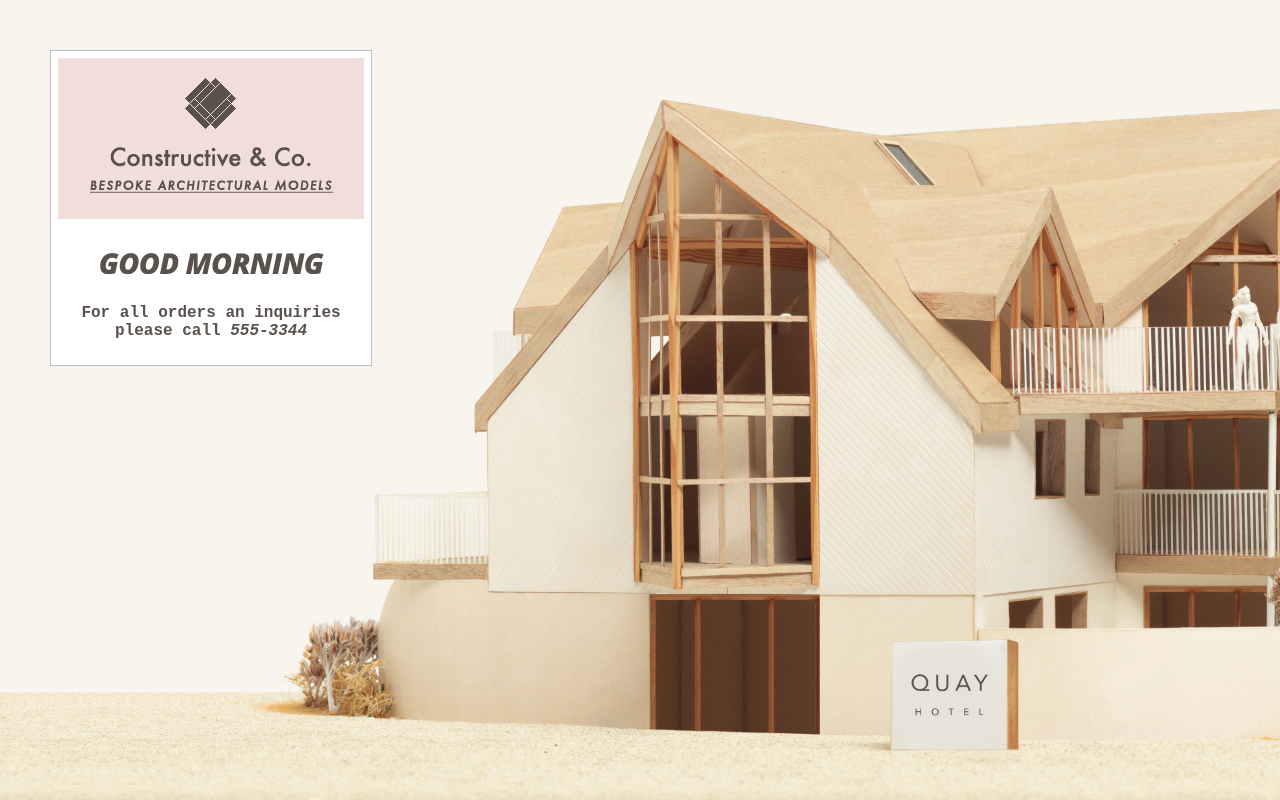
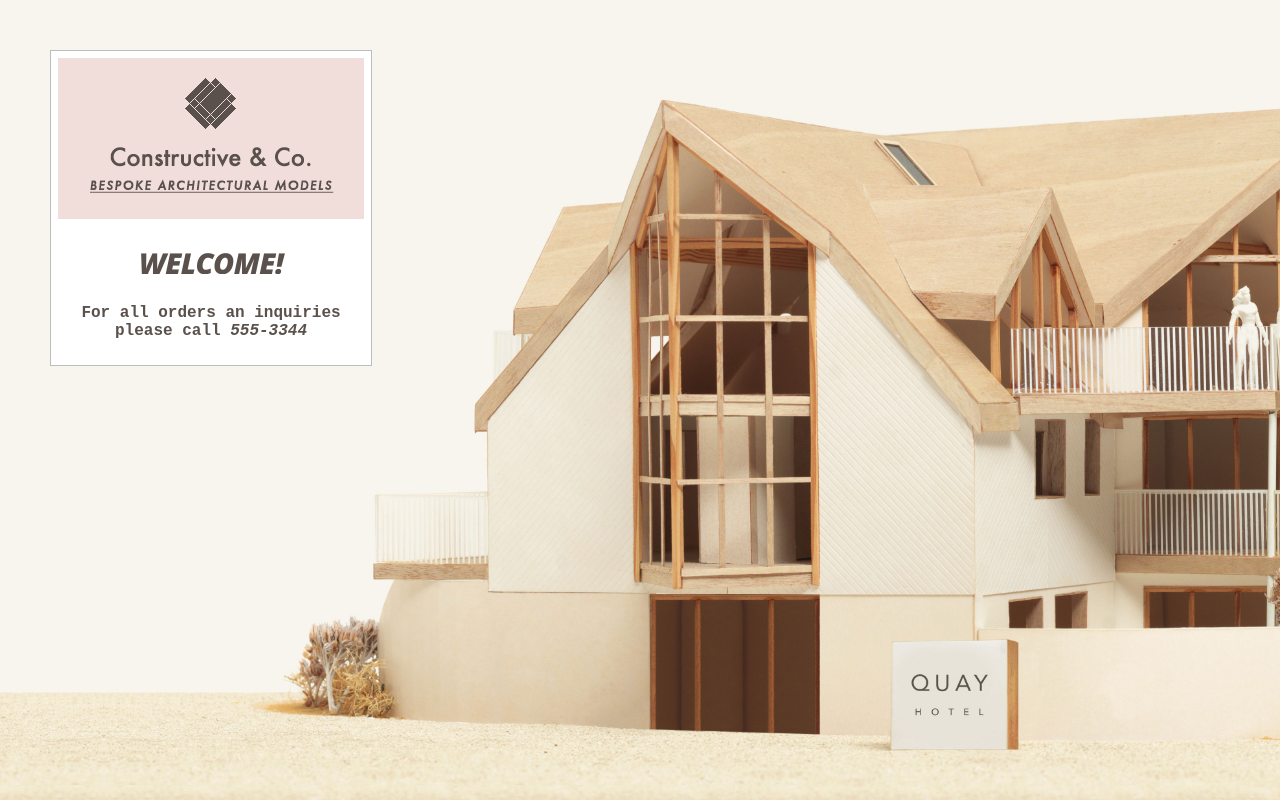
Before and after one commit to jamiguel23/call-6-js, a plain HTML site: page add-content.html in a window 1280 px wide. Drawn offline with nearby package versions, Linux system fonts and the light colour scheme.

Commit message:
finished reading

```diff
--- a/add-content.html
+++ b/add-content.html
@@ -6,7 +6,8 @@
     </head>
     <body>
         <h1> Constructive &amp; Co. </h1>
-        <script src="c01/add-content.js"></script>
+        <script>document.write('<h3>Welcome!</h3>');
+         </script>
         <p> For all orders an inquiries please call
             <em> 555-3344</em>
         </p>
```
